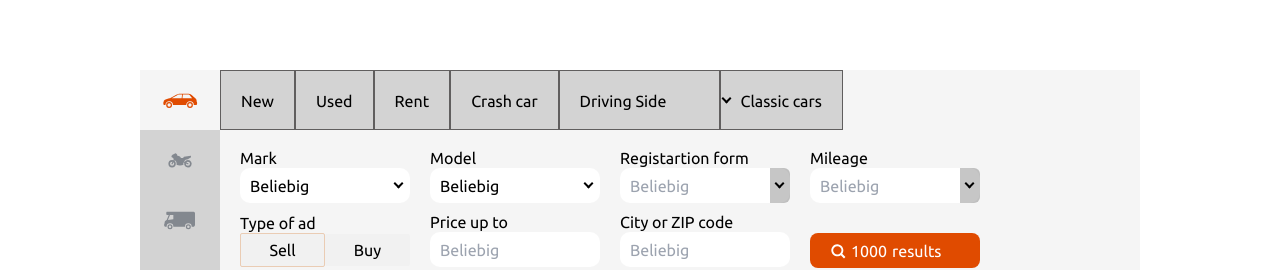
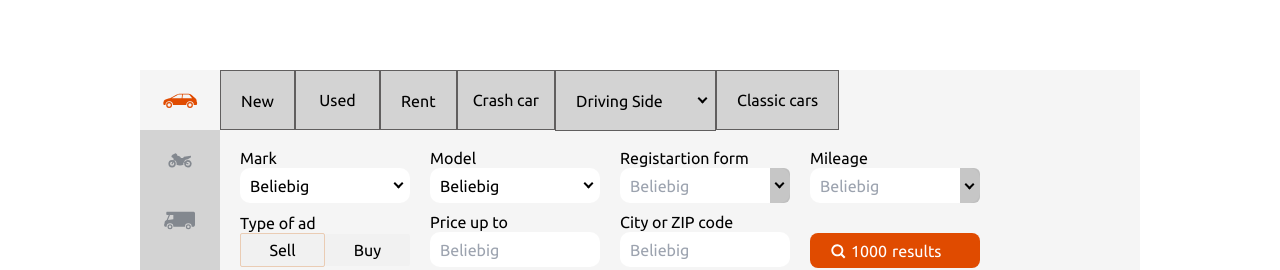
Before and after one commit to Deryjon/mobile-de, a Vue app: page / in a window 1280 px wide. Shown: the part 249-519 px from the top of the page. Built offline with nearby package versions, Linux system fonts and the light colour scheme.

Commit message:
fix: fixed bugs (2023-07-22, 10:46)

```diff
--- a/src/locales/gr/index.js
+++ b/src/locales/gr/index.js
@@ -2,7 +2,7 @@ export default {
   message: {
     header: {
       sell: "Auto verkaufen",
-      login: "Anmelden oder Registrieren		",
+      login: "Anmelden oder Registrieren",
       contact: "Kontakt",
     },
     selects: {
@@ -10,7 +10,7 @@ export default {
       model: "Modell",
       kilometr: "Kilometerstand",
       ad: "Art der Anzeige",
-      registration: "Anmeldeformular			",
+      registration: "Anmeldeformular",
 			zip: "Stadt oder Postleitzahl",
       price: "Preis bis",
     },
@@ -26,7 +26,7 @@ export default {
 			used: "Gebraucht",
 			rent: "Miete",
 			crash: "Unfallauto",
-			classic: " Oldtimer"
+			classic: "Oldtimer"
     },
 		side:{
 			title: "Fahrerseite",
--- a/src/locales/pol/index.js
+++ b/src/locales/pol/index.js
@@ -10,16 +10,16 @@ export default {
       model: "Modèle",
       kilometr: "Kilométrage",
       ad: "Type d'annonce		",
-      registration: "Formularz rejestracyjny		",
-      zip: "Miasto lub kod pocztowy			",
-      price: "Cena do			",
+      registration: "Rejestracyjny",
+      zip: "Miasto lub kod pocztowy",
+      price: "Cena do",
     },
 		results:{
 			result: "wyniki"
 		},
 		btn:{
 			sell: 'Sprzedać',
-			buy: 'Kupić '
+			buy: 'Kupić'
 		},
 		filter: {
       new: "Nowy",
--- a/src/locales/ru/index.js
+++ b/src/locales/ru/index.js
@@ -2,7 +2,7 @@ export default {
   message: {
     header: {
       sell: "Продайте автомобиль",
-      login: "Войдите или зарегистрируйтесь		",
+      login: "Войдите или зарегистрируйтесь",
       contact: "Контакт",
     },
     selects: {
@@ -10,7 +10,7 @@ export default {
       model: "Модель",
       kilometr: "Пробег",
       ad: "Тип объявления		",
-			registration: "Форма регистрации			",
+			registration: "Форм регистрации",
 			zip: "Город или почтовый индекс",
       price: "Цена до",
     },
--- a/src/locales/sp/index.js
+++ b/src/locales/sp/index.js
@@ -11,7 +11,7 @@ export default {
       kilometr: "Kilometraje",
       ad: "Tipo de anuncio",
 			registration: "Formulario de inscripción",
-			zip: "Ciudad o código postal			",
+			zip: "Ciudad o código postal",
       price: "Precio hasta",
     },
 		results:{
--- a/src/locales/sw/index.js
+++ b/src/locales/sw/index.js
@@ -2,7 +2,7 @@ export default {
   message: {
     header: {
       sell: "Sälja bil",
-      login: "Logga in eller registrera dig	",
+      login: "Logga in eller registrera dig",
       contact: "Kontakt",
     },
     selects: {
--- a/src/views/HomePage/HomeView.vue
+++ b/src/views/HomePage/HomeView.vue
@@ -4,7 +4,7 @@
     <section>
       <v-container>
         <div
-          class="search relative w-[380px] sm:w-[550px] lg:w-[800px] xl:w-[1000px] bg-[#f5f5f5] h-[650px] lg:h-[240px] mt-[200px] mx-auto flex"
+          class="search relative w-[380px] sm:w-[550px] lg:w-[900px] xl:w-[1000px] bg-[#f5f5f5] h-[650px] lg:h-[240px] mt-[200px] mx-auto flex"
         >
           <div class="tabs">
             <div class="nav-tabs flex lg:flex-col">
@@ -88,7 +88,7 @@
                 {{ $t("message.filter.new") }}
               </button>
               <button
-                class="filter-btn bg-[#d3d3d3] py-[12px] text-[12px] sm:text-[14px] sm:py-[17.1px] lg:py-[17.5px] w-[45px] sm:w-[75px] sm:px-[11.3px] lg:px-[20px] hover:bg-[#beb5b5]"
+                class="filter-btn bg-[#d3d3d3] py-[12px] text-[12px] sm:text-[14px] sm:py-[17.1px] lg:py-[17.5px] w-[45px] sm:w-[75px] sm:px-[11.3px] lg:px-[15px] hover:bg-[#beb5b5]"
               >
                 {{ $t("message.filter.used") }}
               </button>
@@ -127,7 +127,7 @@
               {{ $t("message.filter.new") }}
             </button>
             <button
-              class="filter-btn bg-[#d3d3d3] sm:py-[17.1px] lg:py-[17.5px] sm:px-[11.3px] lg:px-[20px] hover:bg-[#beb5b5]"
+              class="filter-btn bg-[#d3d3d3] sm:py-[17.1px] lg:py-[14px] sm:px-[11.3px] lg:px-[3px] lg:w-[85px] hover:bg-[#beb5b5]"
             >
               {{ $t("message.filter.used") }}
             </button>
@@ -137,10 +137,11 @@
               {{ $t("message.filter.rent") }}
             </button>
             <button
-              class="filter-btn bg-[#d3d3d3] sm:py-[17.1px] lg:py-[17.5px] sm:px-[11.3px] lg:px-[20px] hover:bg-[#beb5b5]"
+              class="filter-btn bg-[#d3d3d3] sm:py-[17.1px] lg:py-[6.5px] sm:px-[11.3px] lg:px-[15px] hover:bg-[#beb5b5]"
             >
               {{ $t("message.filter.crash") }}
             </button>
+            <div class="relative">
               <select
                 class="filter-btn bg-[#d3d3d3] sm:py-[17.1px] lg:py-[17.5px] sm:px-[11.3px] lg:px-[20px] hover:bg-[#beb5b5] cursor-pointer"
               >
@@ -149,10 +150,11 @@
                 <option value="">{{ $t("message.side.right") }}</option>
               </select>
               <span
-              class="arrow w-[7px] h-[7px] absolute lg:right-[210px] xl:right-[410px] top-[25px]"
+                class="arrow w-[7px] h-[7px] absolute lg:right-[10px] xl:right-[10px] top-[25px]"
               ></span>
+            </div>
             <button
-              class="filter-btn bg-[#d3d3d3] sm:py-[17.1px] lg:py-[17.5px] sm:px-[12px] lg:px-[20px] hover:bg-[#beb5b5]"
+              class="filter-btn bg-[#d3d3d3] sm:py-[17.1px] lg:py-[6.5px] sm:px-[12px] lg:px-[20px] hover:bg-[#beb5b5]"
             >
               {{ $t("message.filter.classic") }}
             </button>
--- a/src/views/HomePage/components/Tab1Component.vue
+++ b/src/views/HomePage/components/Tab1Component.vue
@@ -133,7 +133,7 @@
           {{ $t("message.selects.kilometr") }}
         </h2>
         <!-- KIllometer bis -->
-        <div class="marke_select_div flex">
+        <div class="marke_select_div flex relative">
           <input
             placeholder="Beliebig"
             id="inputYear"
@@ -164,7 +164,7 @@
             <option value="200000">200.000 km</option>
           </select>
           <span
-            class="arrow w-[7px] h-[7px] absolute top-[230px] right-[7px] lg:right-[6px] xl:right-[7px] lg:top-[40px]"
+            class="arrow w-[7px] h-[7px] absolute top-[230px] right-[7px] lg:right-[6px] xl:right-[7px] lg:top-[13px]"
           ></span>
         </div>
       </div>
--- a/src/views/HomePage/components/Tab2Component.vue
+++ b/src/views/HomePage/components/Tab2Component.vue
@@ -15,7 +15,6 @@
               <option value="14700">Lancia</option>
               <option value="14800">Land Rover</option>
               <option value="14845">Landwind</option>
-              <option value="31933">LEVC</option>
             </optgroup>
           </select>
           <span class="arrow w-[7px] h-[7px] absolute right-2 bottom-4"></span>
@@ -71,7 +70,7 @@
           {{ $t("message.selects.kilometr") }}
         </h2>
         <!-- KIllometer bis -->
-        <div class="marke_select_div flex">
+        <div class="marke_select_div flex relative">
           <input
             placeholder="Beliebig"
             id="inputYear"
@@ -102,7 +101,7 @@
             <option value="200000">200.000 km</option>
           </select>
           <span
-            class="arrow w-[7px] h-[7px] absolute top-[230px] right-[7px] lg:right-[6px] xl:right-[7px] lg:top-[40px]"
+            class="arrow w-[7px] h-[7px] absolute top-[230px] right-[7px] lg:right-[6px] xl:right-[7px] lg:top-[13px]"
           ></span>
         </div>
       </div>
@@ -123,7 +122,6 @@
             {{ $t("message.btn.sell") }}
           </button>
           <button
-					id="sui"
             class="Kaufen p-[4px] w-[150px] lg:w-[75px] xl:w-[85px] bg-[#f1f1f1] text-[#000] rounded-[2px] pointer"
             @click="showTab2"
             :class="{ 'active-Kaufen': activeTab === 'tab-2' }"
@@ -197,11 +195,11 @@ export default {
     },
     async showTab2() {
       this.activeTab = "tab-2";
-      fetchCars();
-				const response = await http.get(
-				  "/v1/cars?makes="
-				);
-				console.log(response.data);
+      const response = await http.get(
+        "/v1/cars?makes=WOQeyLyhTOSP5oMxpfhOvA==UprDP0VUVciHxFbP"
+      );
+
+      console.log(response.data);
     },
   },
   components: { FilterBtn },
--- a/src/views/HomePage/components/Tab3Component.vue
+++ b/src/views/HomePage/components/Tab3Component.vue
@@ -71,7 +71,7 @@
           {{ $t("message.selects.kilometr") }}
         </h2>
         <!-- KIllometer bis -->
-        <div class="marke_select_div flex">
+        <div class="marke_select_div flex relative">
           <input
             placeholder="Beliebig"
             id="inputYear"
@@ -102,7 +102,7 @@
             <option value="200000">200.000 km</option>
           </select>
           <span
-            class="arrow w-[7px] h-[7px] absolute top-[230px] right-[7px] lg:right-[6px] xl:right-[7px] lg:top-[40px]"
+            class="arrow w-[7px] h-[7px] absolute top-[230px] right-[7px] lg:right-[6px] xl:right-[7px] lg:top-[13px]"
           ></span>
         </div>
       </div>
```
Also changed, not shown: src/locales/fr/index.js (+5 -5 lines). Lines whose indentation alone changed are shown as unchanged.
